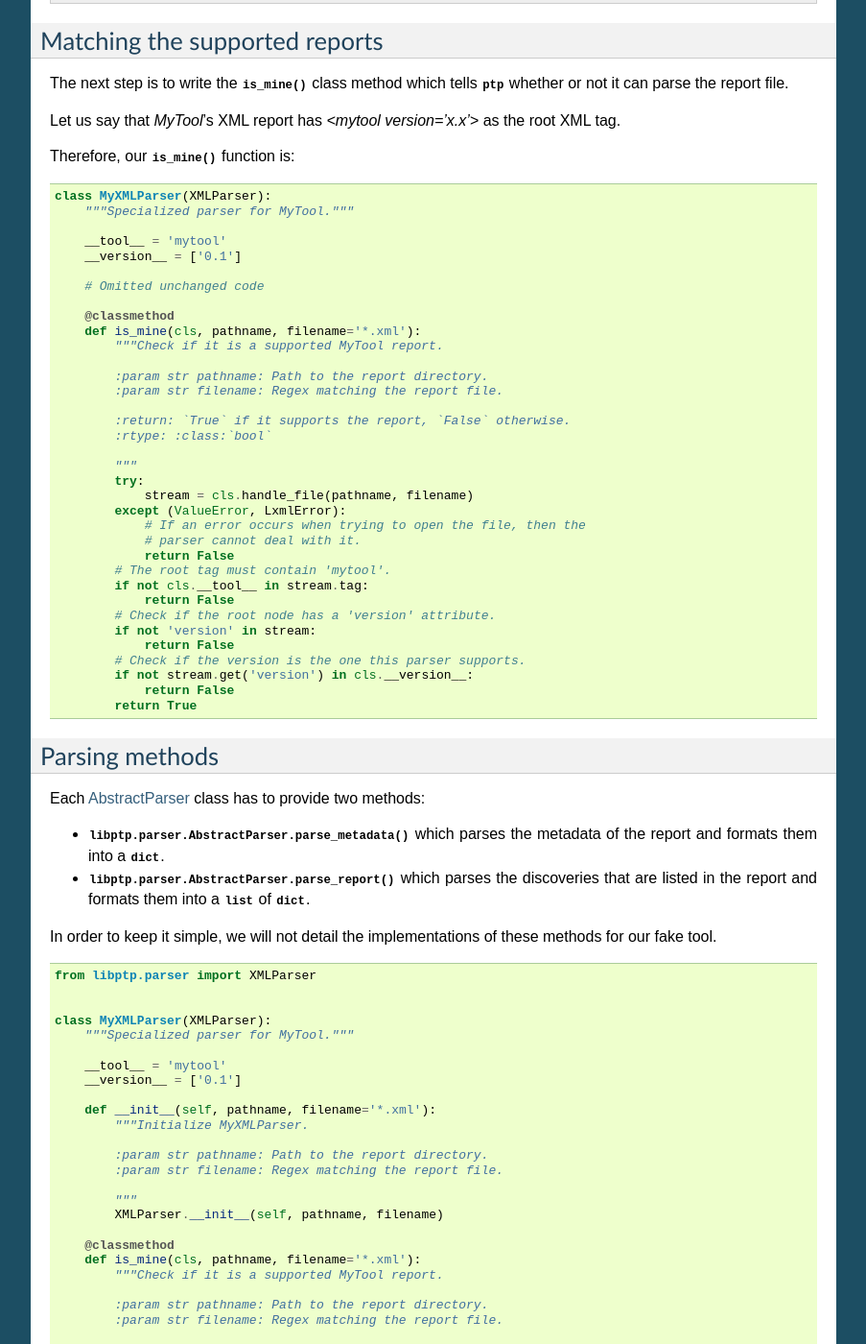
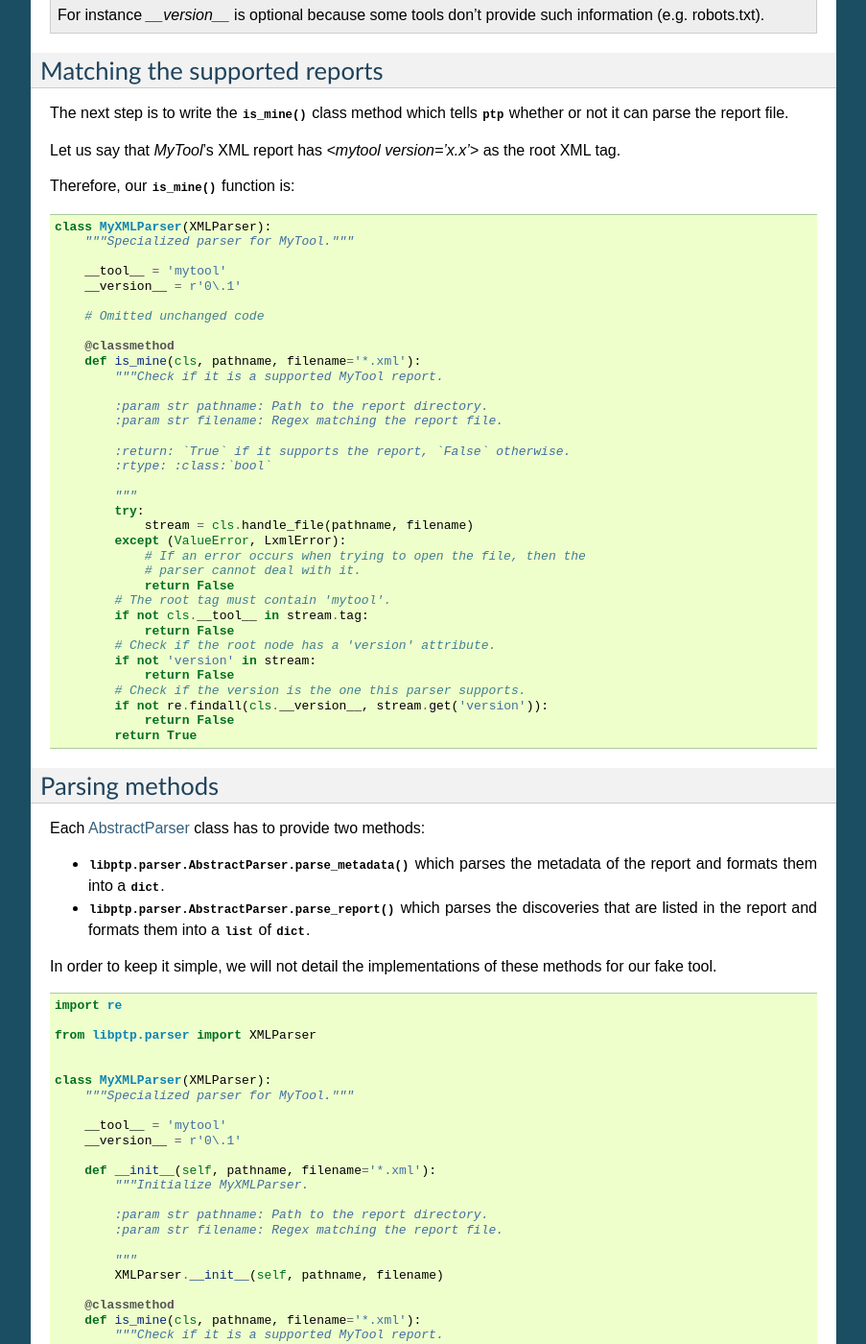
Before and after one commit to owtf/ptp, a Sphinx documentation site: the page built from docs/source/contribute.rst, in a window 1280 px wide and 1400 px high, scrolled down 1116 px. Shown: the whole window at 96% size, without its empty margins (198-1101 px from the left). Built offline with Sphinx 7.4.7, drawn with Linux system fonts in a browser that asks for light colours; some of the changed text lies outside the part shown.

Commit message:
[doc] Update version regex check.

```diff
--- a/docs/source/contribute.rst
+++ b/docs/source/contribute.rst
@@ -37,6 +37,8 @@ By convention, the class name must contain the format it parses (in our case
 
 .. code-block:: python
 
+    import re
+
     from libptp.parser import XMLParser
 
 
@@ -44,7 +46,7 @@ By convention, the class name must contain the format it parses (in our case
         """Specialized parser for MyTool."""
 
         __tool__ = 'mytool'
-        __version__ = ['0.1']
+        __version__ = r'0\.1'
 
         def __init__(self, pathname, filename='*.xml'):
             """Initialize MyXMLParser.
@@ -88,7 +90,7 @@ Therefore, our :meth:`is_mine` function is:
         """Specialized parser for MyTool."""
 
         __tool__ = 'mytool'
-        __version__ = ['0.1']
+        __version__ = r'0\.1'
 
         # Omitted unchanged code
 
@@ -116,7 +118,7 @@ Therefore, our :meth:`is_mine` function is:
             if not 'version' in stream:
                 return False
             # Check if the version is the one this parser supports.
-            if not stream.get('version') in cls.__version__:
+            if not re.findall(cls.__version__, stream.get('version')):
                 return False
             return True
 
@@ -137,6 +139,8 @@ methods for our fake tool.
 
 .. code-block:: python
 
+    import re
+
     from libptp.parser import XMLParser
 
 
@@ -144,7 +148,7 @@ methods for our fake tool.
         """Specialized parser for MyTool."""
 
         __tool__ = 'mytool'
-        __version__ = ['0.1']
+        __version__ = r'0\.1'
 
         def __init__(self, pathname, filename='*.xml'):
             """Initialize MyXMLParser.
@@ -179,7 +183,7 @@ methods for our fake tool.
             if not 'version' in stream:
                 return False
             # Check if the version is the one this parser supports.
-            if not stream.get('version') in cls.__version__:
+            if not re.findall(cls.__version__, stream.get('version')):
                 return False
             return True
 
```
